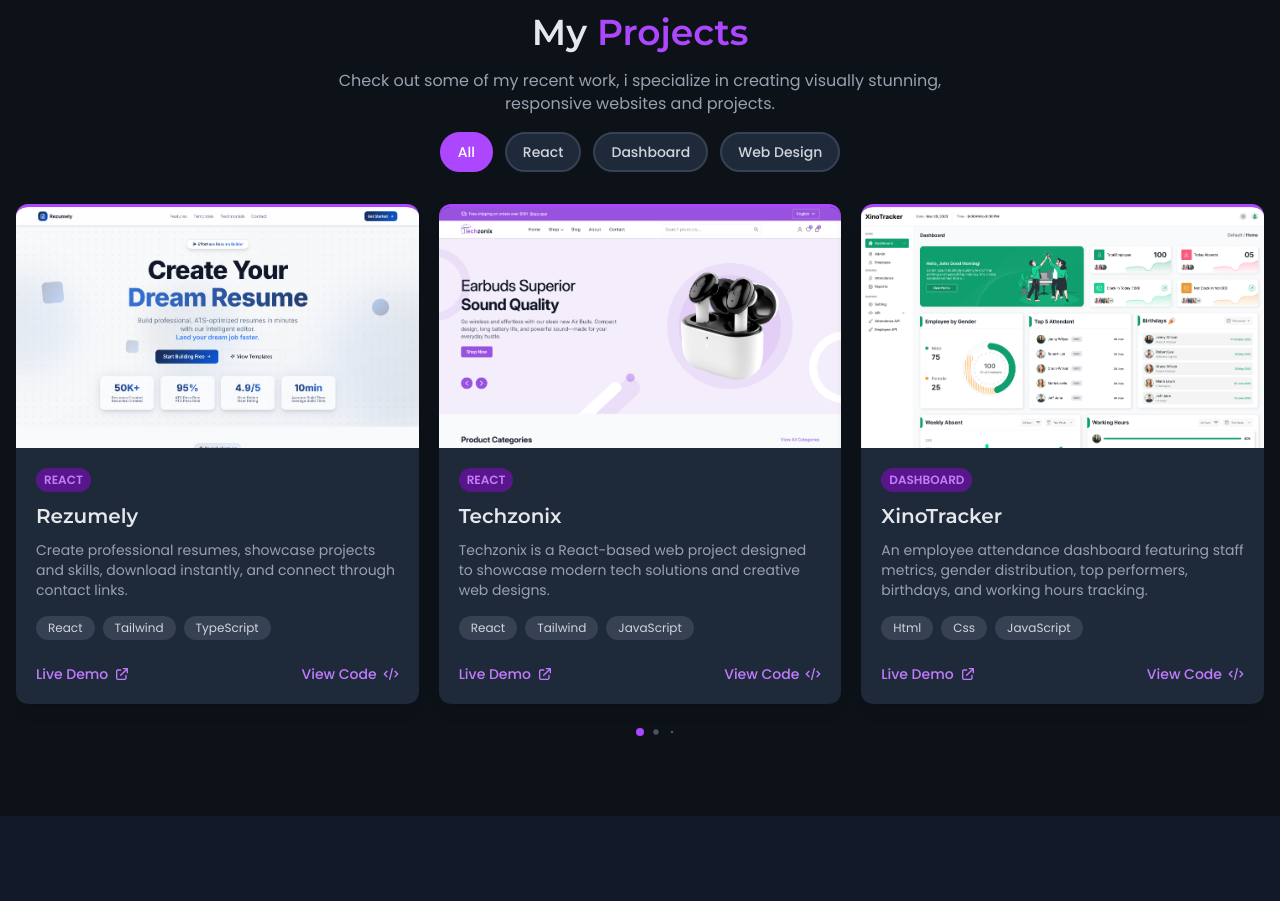
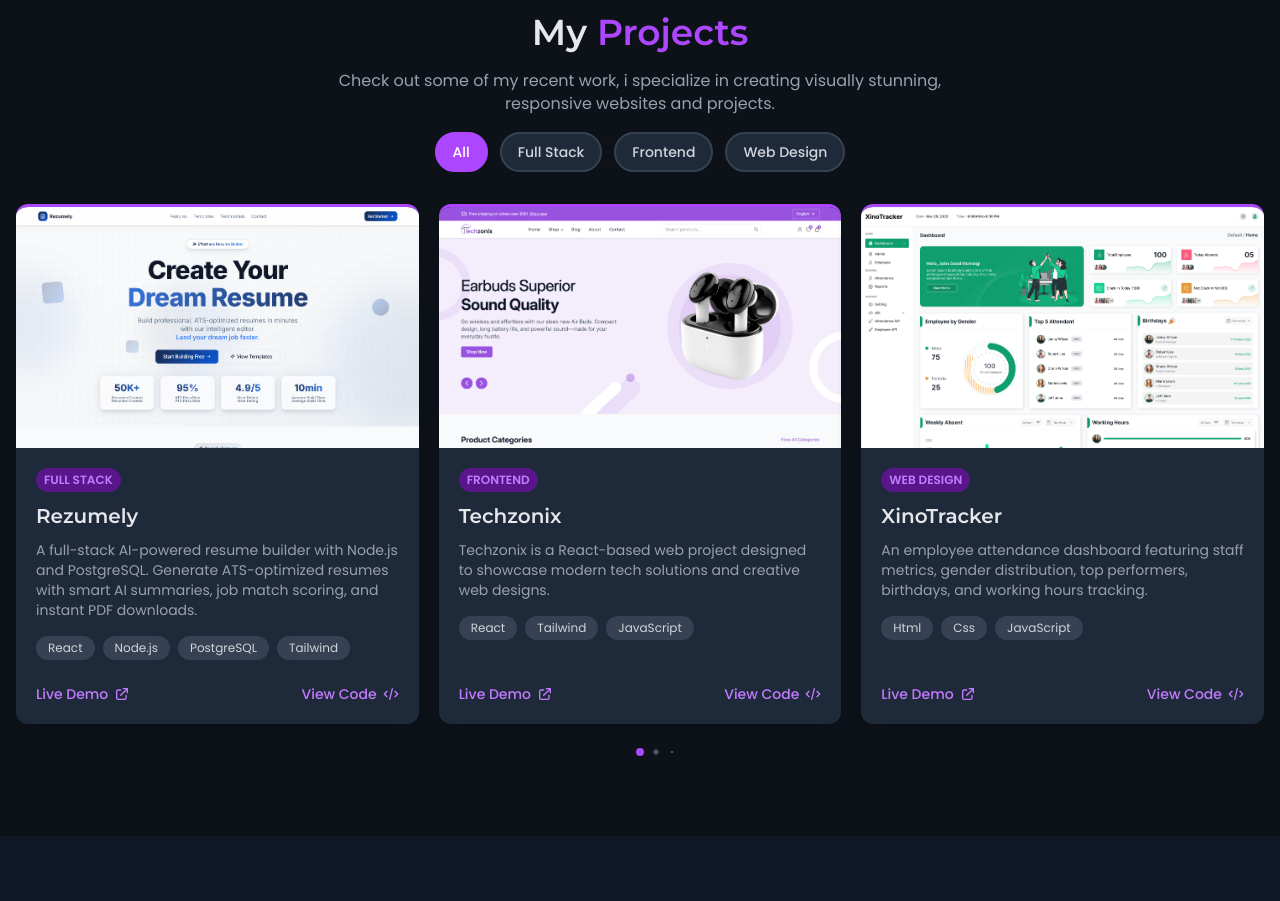
Before and after one commit to dakshn15/portfolio, a React (Vite) app: page / in a window 1280 px wide. Shown: the part 1880-2781 px from the top of the page. Built offline with nearby package versions, Linux system fonts and the light colour scheme; grey boxes are pictures that could not be loaded.

Commit message:
some chnages in projects

```diff
--- a/src/data.jsx
+++ b/src/data.jsx
@@ -110,17 +110,17 @@ export const projects = [
    {
       id: 1,
       title: "Rezumely",
-      category: "React",
+      category: "Full Stack",
       image: rezumely,
-      description: "Create professional resumes, showcase projects and skills, download instantly, and connect through contact links.",
-      technologies: ["React", "Tailwind", "TypeScript"],
+      description: "A full-stack AI-powered resume builder with Node.js and PostgreSQL. Generate ATS-optimized resumes with smart AI summaries, job match scoring, and instant PDF downloads.",
+      technologies: ["React", "Node.js", "PostgreSQL", "Tailwind"],
       demoLink: "https://rezumely.vercel.app/",
       codeLink: "https://github.com/dakshn15/rezumely"
    },
    {
       id: 2,
       title: "Techzonix",
-      category: "React",
+      category: "Frontend",
       image: techzonix,
       description: "Techzonix is a React-based web project designed to showcase modern tech solutions and creative web designs.",
       technologies: ["React", "Tailwind", "JavaScript"],
@@ -130,7 +130,7 @@ export const projects = [
    {
       id: 3,
       title: "XinoTracker",
-      category: "Dashboard",
+      category: "Web Design",
       image: xino,
       description: "An employee attendance dashboard featuring staff metrics, gender distribution, top performers, birthdays, and working hours tracking.",
       technologies: ["Html", "Css", "JavaScript"],
```
